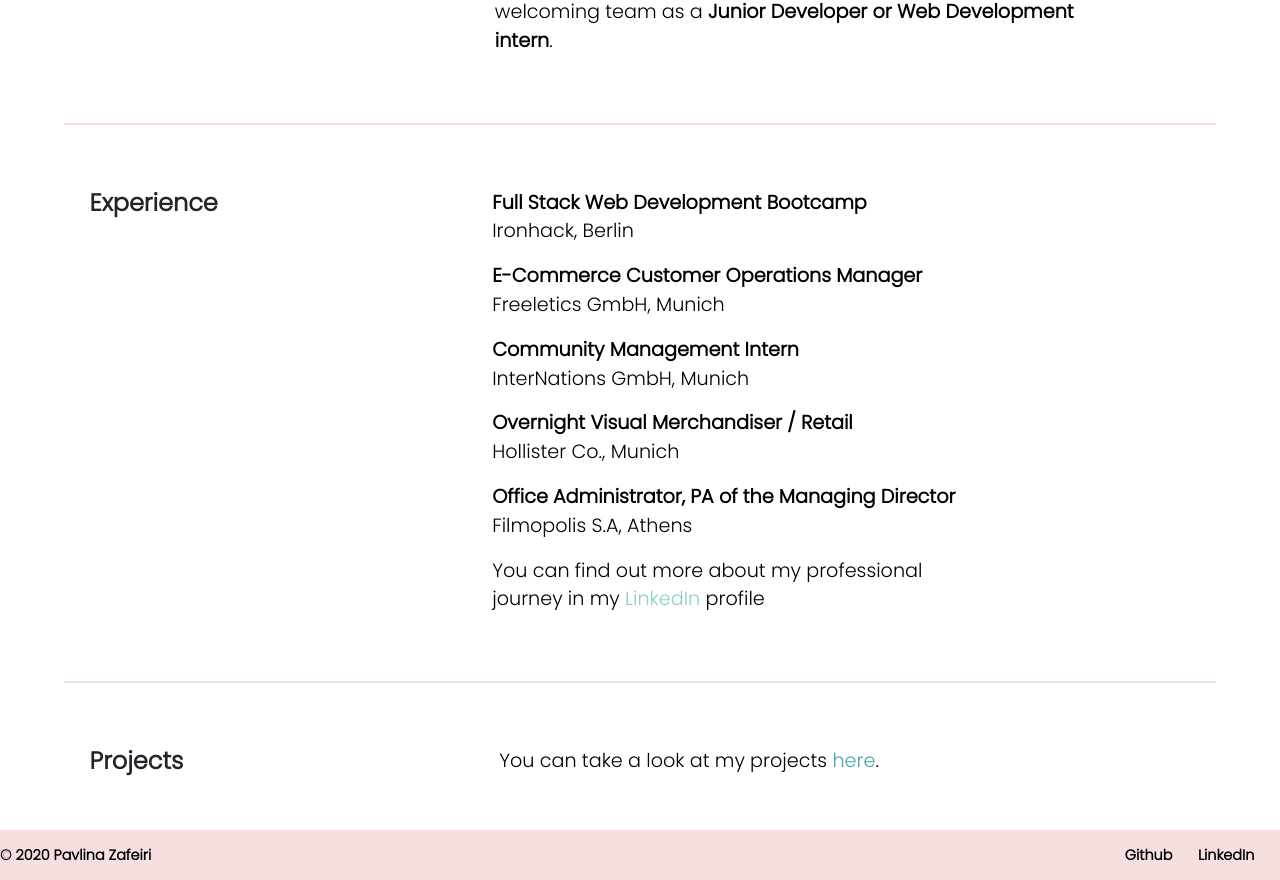
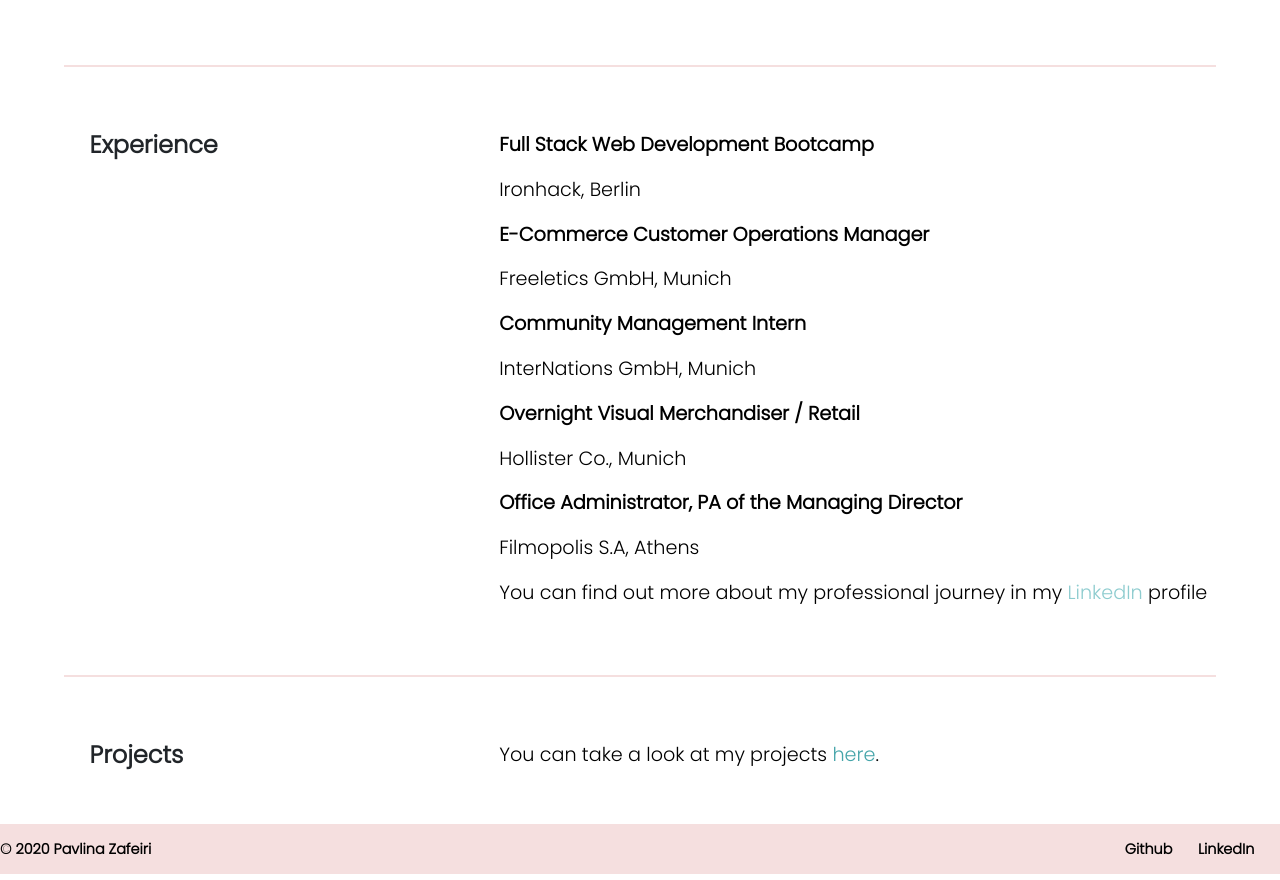
Before and after one commit to Pavlitsa/react-portfolio, a React (Create React App) app: page /about in a window 1280 px wide. Shown: the part 1229-2109 px from the top of the page. Built offline with nearby package versions, Linux system fonts and the light colour scheme.

Commit message:
about page

```diff
--- a/src/components/About.js
+++ b/src/components/About.js
@@ -42,34 +42,31 @@ const About = () => {
         </div>
       </section>
       <hr className="hr" />
-      <section className="about-container">
+      <section className="experience">
         <div>
           <h4>Experience</h4>
         </div>
-        <div className="experience">
+        <div>
           <p>
-            <strong>Full Stack Web Development Bootcamp</strong> <br />
-            Ironhack, Berlin
+            <strong>Full Stack Web Development Bootcamp</strong>
           </p>
+          <p>Ironhack, Berlin</p>
           <p>
             <strong>E-Commerce Customer Operations Manager </strong>
-            <br />
-            Freeletics GmbH, Munich
           </p>
+          <p>Freeletics GmbH, Munich</p>
           <p>
             <strong>Community Management Intern </strong>
-            <br /> InterNations GmbH, Munich
           </p>
+          <p>InterNations GmbH, Munich</p>
           <p>
             <strong>Overnight Visual Merchandiser / Retail </strong>
-            <br /> Hollister Co., Munich
           </p>
-
+          <p>Hollister Co., Munich</p>
           <p>
             <strong>Office Administrator, PA of the Managing Director</strong>
-            <br />
-            Filmopolis S.A, Athens
           </p>
+          <p>Filmopolis S.A, Athens</p>
           <p>
             You can find out more about my professional journey in my{" "}
             <a
--- a/src/styles/About.css
+++ b/src/styles/About.css
@@ -1,18 +1,3 @@
-.about-container {
-  display: flex;
-  flex-direction: row;
-  justify-content: space-between;
-}
-
-.about-container div {
-  margin: 5% 5% 3% 7%;
-}
-
-.about-container .experience {
-  margin-bottom: 3%;
-  margin-right: 23.8%;
-}
-
 .hr {
   width: 90%;
   height: 2px;
@@ -23,20 +8,45 @@
   border: 0;
 }
 
-.about-container  div .projects {
+.experience,
+.projects-container,
+.about-container {
+  display: flex;
+  flex-direction: row;
+  justify-content: space-between;
+}
+
+.about-container div,
+.experience div,
+.projects-container div {
+  margin: 5% 5% 3% 7%;
+}
+
+.about-container h4,
+.projects-container h4,
+.experience h4 {
+  font-weight: bold;
+}
+
+.projects p, .experience p {
+  margin-left: -56vw;
+  font-size: 1.2rem;
+  font-weight: normal;
+}
+
+.about-container .experience {
+  margin-bottom: 3%;
+}
+
+.about-container .projects {
   margin-bottom: 10%;
   margin-left: 0;
 }
 
-.about-container p {
+.profile p {
   font-size: 1.2rem;
   margin-left: 20%;
   font-weight: normal;
-}
-
-.profile p {
-  padding-right: 12%;
-  font-size: 1.2rem;
 }
 
 .experience a {
@@ -62,27 +72,3 @@
   border-bottom: 2px rgb(142, 204, 207) solid;
   font-weight: bold;
 }
-
-.about-container h4 {
-  font-weight: bold;
-}
-
-.projects-container h4 {
-  font-weight: bold;
-}
-
-.projects-container {
-  display: flex;
-  flex-direction: row;
-  justify-content: space-between;
-}
-
-.projects-container div {
-  margin: 5% 0% 3% 7%;
-}
-
-.projects p {
-  margin-left: -61vw;
-  font-size: 1.2rem;
-  font-weight: normal;
-}
```
